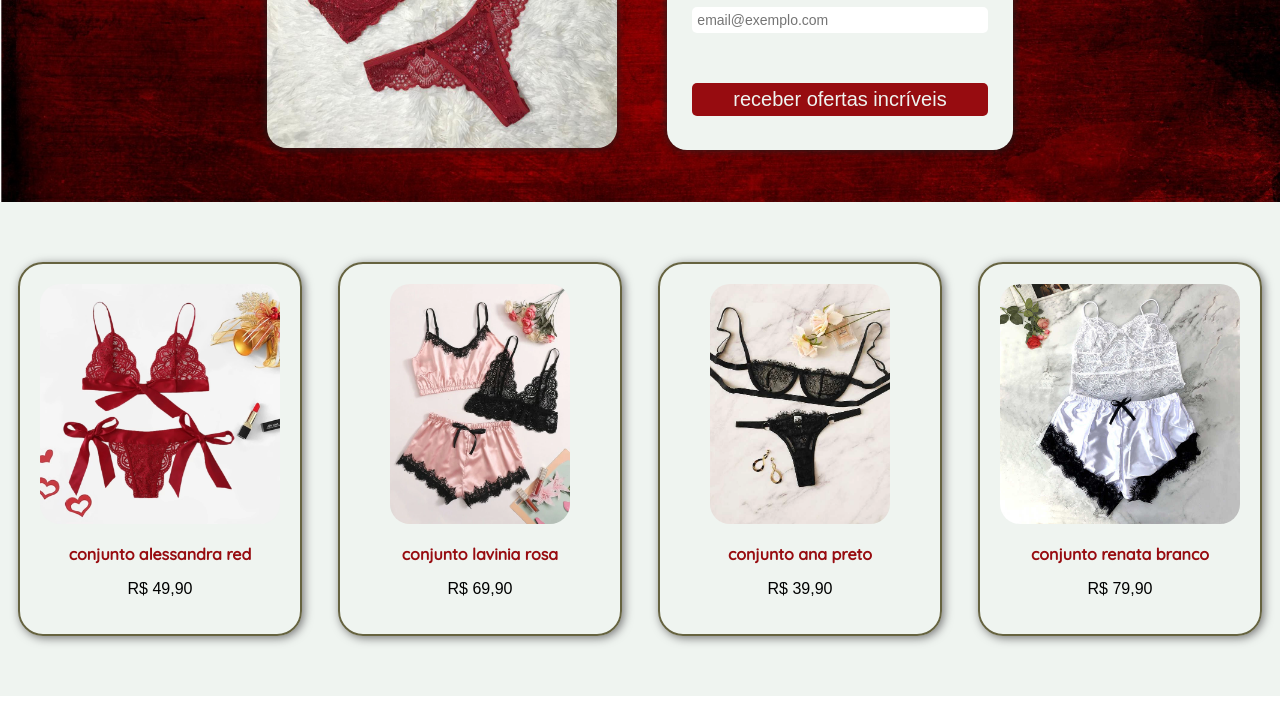
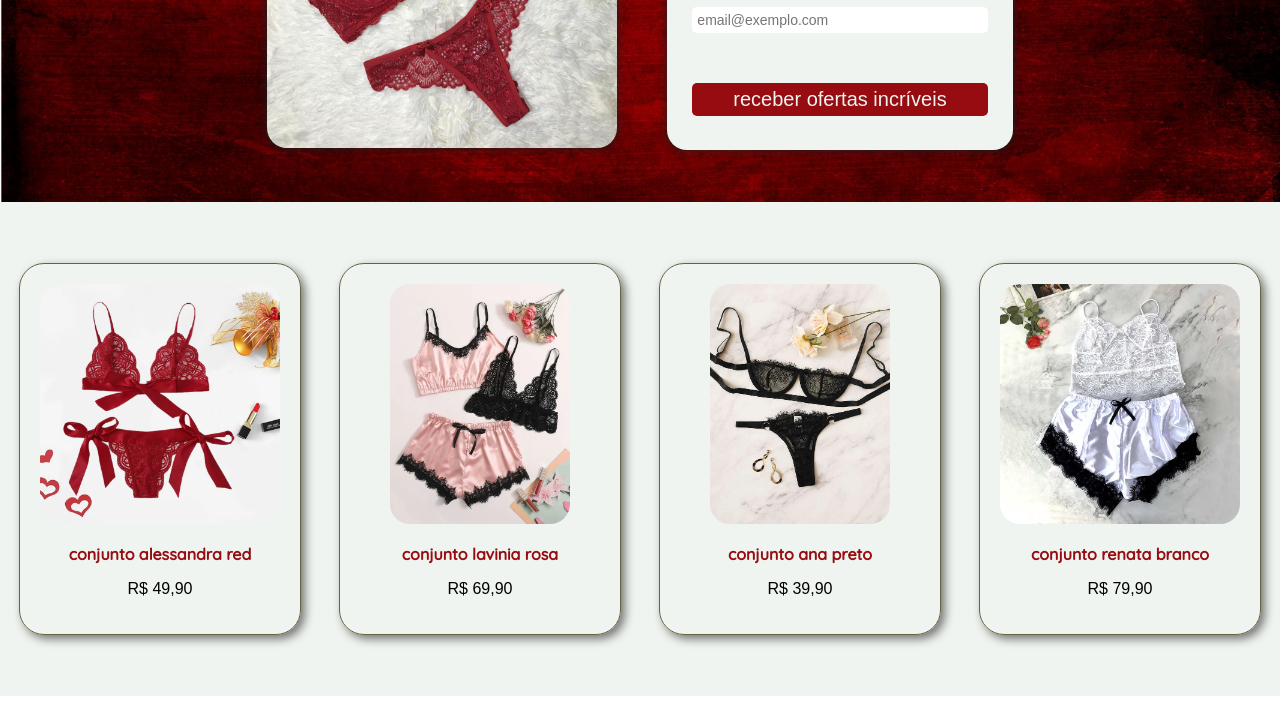
Before and after one commit to juhanada/gama-academy-landing-page-challenge, a plain HTML site: page index.html in a window 1280 px wide. Shown: the part 492-1193 px from the top of the page. Drawn offline with Linux system fonts and the light colour scheme; a web font is replaced by a local one.

Commit message:
ajustando design product-card

```diff
--- a/style.css
+++ b/style.css
@@ -175,13 +175,13 @@ header{
 }
 
 .product-card{
-    border: 2px solid #666340;
+    border: 1.5px solid #666340;
     border-radius: 25px;
     text-align: center;
     padding: 20px;
     width: 240px;
     margin: 10px 5px;
-    box-shadow: 2px 2px 10px rgb(117, 117, 117);
+    box-shadow: 4px 4px 10px rgb(117, 117, 117);
     transition: all .2s ease-in-out;
 }
 
```
